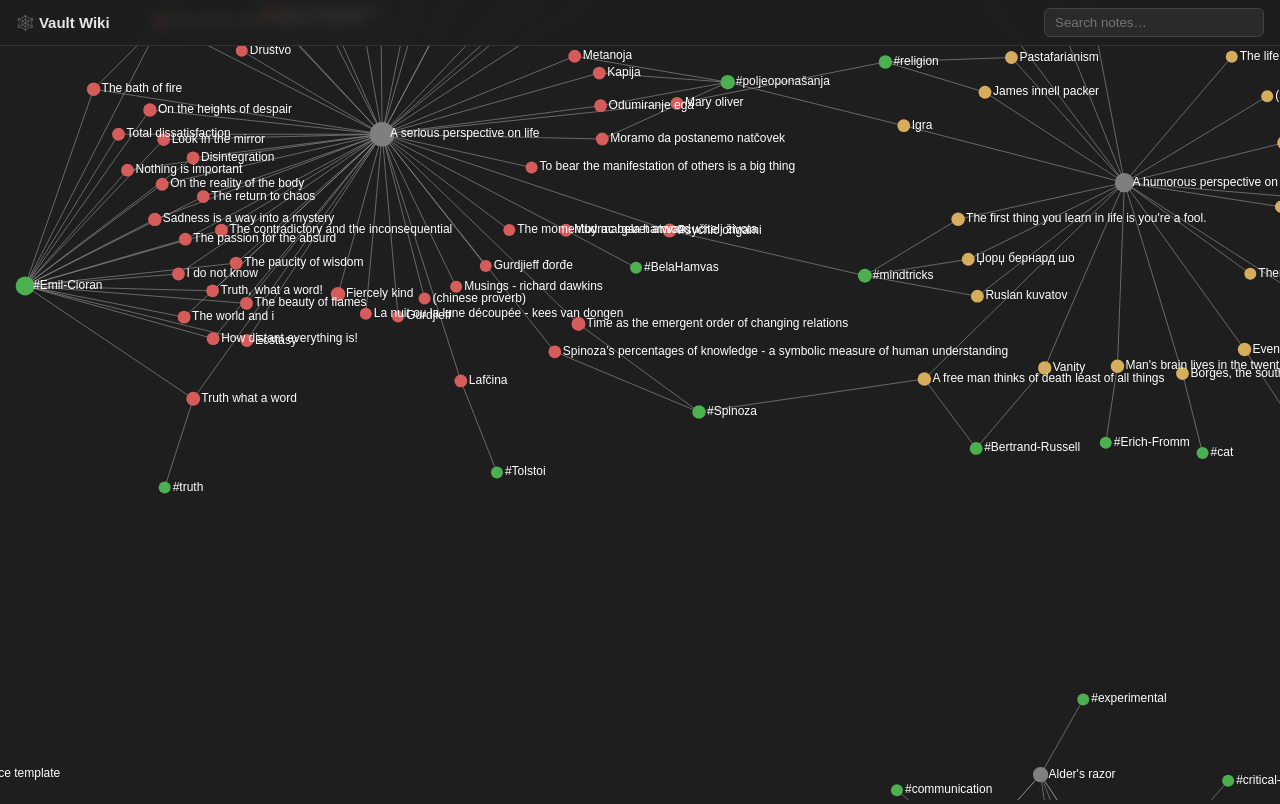
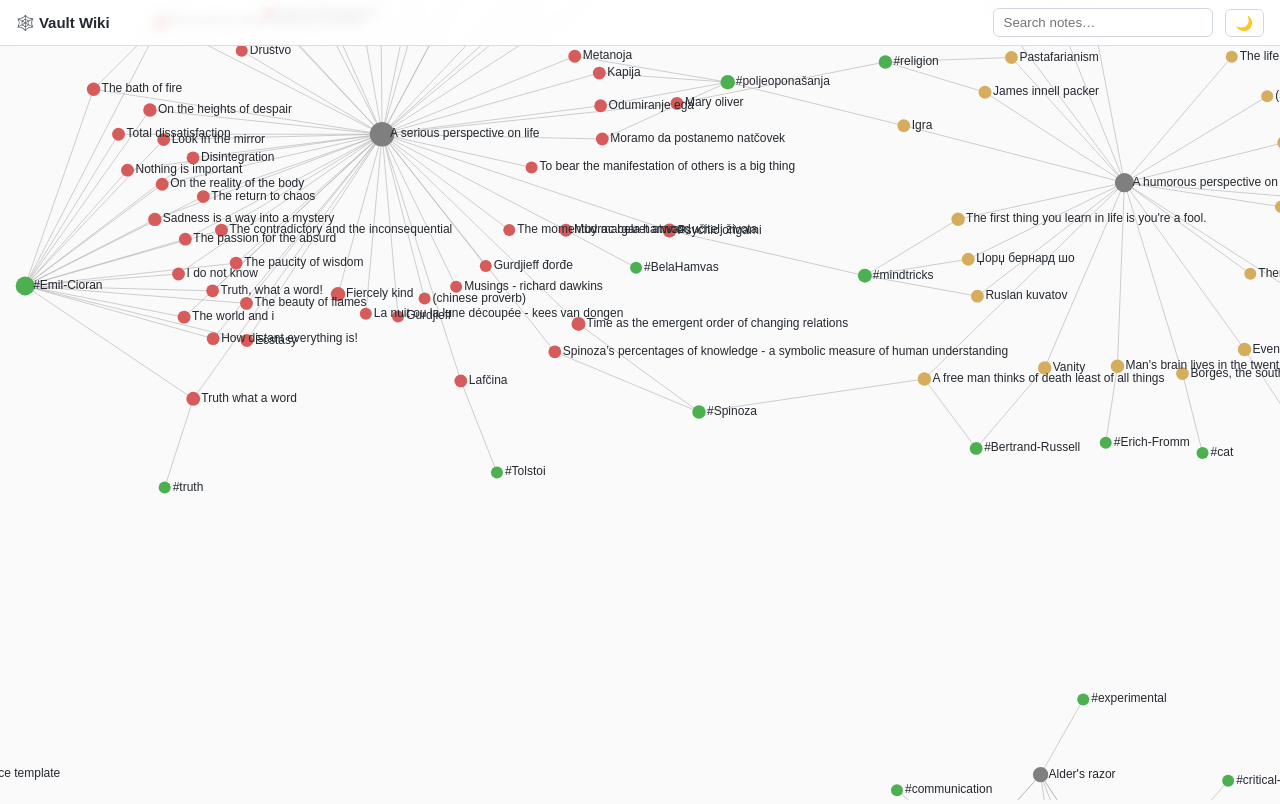
Before and after one commit to ivandemec/my_base, a Flask app: page / in a window 1280 px wide. Run offline with Flask 3, Linux system fonts and the light colour scheme.

Commit message:
theme toggle + cool search

```diff
--- a/templates/graph.html
+++ b/templates/graph.html
@@ -5,46 +5,72 @@
     <meta name="viewport" content="width=device-width, initial-scale=1">
     <title>Vault Wiki</title>
     <style>
-        :root { --bg: #1e1e1e; --fg: #e6e6e6; }
+        :root {
+            --bg: #1e1e1e; --fg: #e6e6e6; --panel: #252526; --border: #3a3a3a;
+            --topbar-bg: rgba(30,30,30,.85); --topbar-border: #333;
+            --input-bg: #2a2a2a; --input-border: #444;
+            --strong: #fff; --muted: #888; --link-stroke: #999; --node-stroke: #fff;
+            --shadow: 0 8px 30px rgba(0,0,0,.5);
+        }
+        :root[data-theme="light"] {
+            --bg: #fafafa; --fg: #24292f; --panel: #fff; --border: #d8dee4;
+            --topbar-bg: rgba(255,255,255,.85); --topbar-border: #d8dee4;
+            --input-bg: #fff; --input-border: #d0d7de;
+            --strong: #111; --muted: #6a737d; --link-stroke: #b0b0b0; --node-stroke: #333;
+            --shadow: 0 8px 30px rgba(0,0,0,.15);
+        }
         * { box-sizing: border-box; }
         body { margin: 0; padding: 0; overflow: hidden; background-color: var(--bg); font-family: Arial, sans-serif; }
         .node { cursor: pointer; }
-        .link { stroke: #999; stroke-opacity: 0.6; }
-        text { font-family: Arial, sans-serif; font-size: 12px; pointer-events: none; fill: #fff; }
+        .link { stroke: var(--link-stroke); stroke-opacity: 0.6; }
+        text { font-family: Arial, sans-serif; font-size: 12px; pointer-events: none; fill: var(--fg); }
         svg { width: 100vw; height: 100vh; }
 
         #topbar {
             position: fixed; top: 0; left: 0; right: 0; height: 46px;
             display: flex; align-items: center; gap: 12px; padding: 0 16px;
-            background: rgba(30,30,30,.85); backdrop-filter: blur(6px);
-            border-bottom: 1px solid #333; z-index: 20;
+            background: var(--topbar-bg); backdrop-filter: blur(6px);
+            border-bottom: 1px solid var(--topbar-border); z-index: 20;
         }
         #topbar h1 { font-size: 15px; color: var(--fg); margin: 0; font-weight: 600; }
         #search {
-            margin-left: auto; background: #2a2a2a; border: 1px solid #444;
+            margin-left: auto; background: var(--input-bg); border: 1px solid var(--input-border);
             color: var(--fg); padding: 6px 10px; border-radius: 6px; width: 220px; outline: none;
         }
         #search:focus { border-color: #4caf50; }
+        #theme-toggle {
+            background: var(--input-bg); border: 1px solid var(--input-border); color: var(--fg);
+            padding: 6px 10px; border-radius: 6px; cursor: pointer; font-size: 14px; line-height: 1;
+        }
+        #theme-toggle:hover { border-color: #4caf50; }
 
         #preview {
             position: fixed; max-width: 360px; max-height: 60vh; overflow: hidden;
-            background: #252526; color: var(--fg); border: 1px solid #3a3a3a;
-            border-radius: 8px; box-shadow: 0 8px 30px rgba(0,0,0,.5);
+            background: var(--panel); color: var(--fg); border: 1px solid var(--border);
+            border-radius: 8px; box-shadow: var(--shadow);
             padding: 14px 16px; z-index: 30; pointer-events: none;
             opacity: 0; transition: opacity .12s ease; display: none; font-size: 13px; line-height: 1.5;
         }
         #preview.visible { opacity: 1; display: block; }
-        #preview h3 { margin: 0 0 8px; font-size: 15px; color: #fff; border-bottom: 1px solid #3a3a3a; padding-bottom: 6px; }
+        #preview h3 { margin: 0 0 8px; font-size: 15px; color: var(--strong); border-bottom: 1px solid var(--border); padding-bottom: 6px; }
         #preview .body { max-height: 44vh; overflow: hidden; -webkit-mask-image: linear-gradient(180deg, #000 70%, transparent); mask-image: linear-gradient(180deg, #000 70%, transparent); }
         #preview img { max-width: 100%; }
         #preview p { margin: 6px 0; }
-        #preview .hint { margin-top: 10px; font-size: 11px; color: #888; }
+        #preview .hint { margin-top: 10px; font-size: 11px; color: var(--muted); }
     </style>
+    <script>
+        (function () {
+            var saved = localStorage.getItem("vault-theme");
+            if (!saved) saved = window.matchMedia("(prefers-color-scheme: light)").matches ? "light" : "dark";
+            document.documentElement.setAttribute("data-theme", saved);
+        })();
+    </script>
 </head>
 <body>
     <div id="topbar">
         <h1>🕸️ Vault Wiki</h1>
         <input id="search" type="text" placeholder="Search notes…" autocomplete="off">
+        <button id="theme-toggle" type="button" title="Toggle light/dark theme" aria-label="Toggle theme"></button>
     </div>
     <div id="graph"></div>
     <div id="preview">
@@ -162,7 +188,8 @@
         }
 
         function nodeOver(d) {
-            d3.select(this).attr("stroke", "#fff").attr("stroke-width", 1.5);
+            var strokeColor = getComputedStyle(document.documentElement).getPropertyValue("--node-stroke").trim();
+            d3.select(this).attr("stroke", strokeColor).attr("stroke-width", 1.5);
             var token = ++hoverToken;
 
             if (d.type === "tag") {
@@ -179,7 +206,7 @@
                 return;
             }
             previewTitle.textContent = d.label;
-            previewBody.innerHTML = "<p style='color:#888'>Loading…</p>";
+            previewBody.innerHTML = "<p style='color:var(--muted)'>Loading…</p>";
             showPreview();
 
             fetch("/api/preview/" + encodeURIComponent(d.id))
@@ -225,6 +252,20 @@
             node.attr("opacity", d => !q || d.label.toLowerCase().includes(q) ? 1 : 0.12);
             text.attr("opacity", d => !q || d.label.toLowerCase().includes(q) ? 1 : 0.08);
         });
+
+        // ---- Theme toggle ----
+        var themeToggle = document.getElementById("theme-toggle");
+        function syncThemeButton() {
+            var dark = document.documentElement.getAttribute("data-theme") !== "light";
+            themeToggle.textContent = dark ? "☀️" : "🌙";
+        }
+        themeToggle.addEventListener("click", function () {
+            var next = document.documentElement.getAttribute("data-theme") === "light" ? "dark" : "light";
+            document.documentElement.setAttribute("data-theme", next);
+            localStorage.setItem("vault-theme", next);
+            syncThemeButton();
+        });
+        syncThemeButton();
     </script>
 </body>
 </html>
```
Also changed, not shown: templates/note.html (+49 -11 lines).
